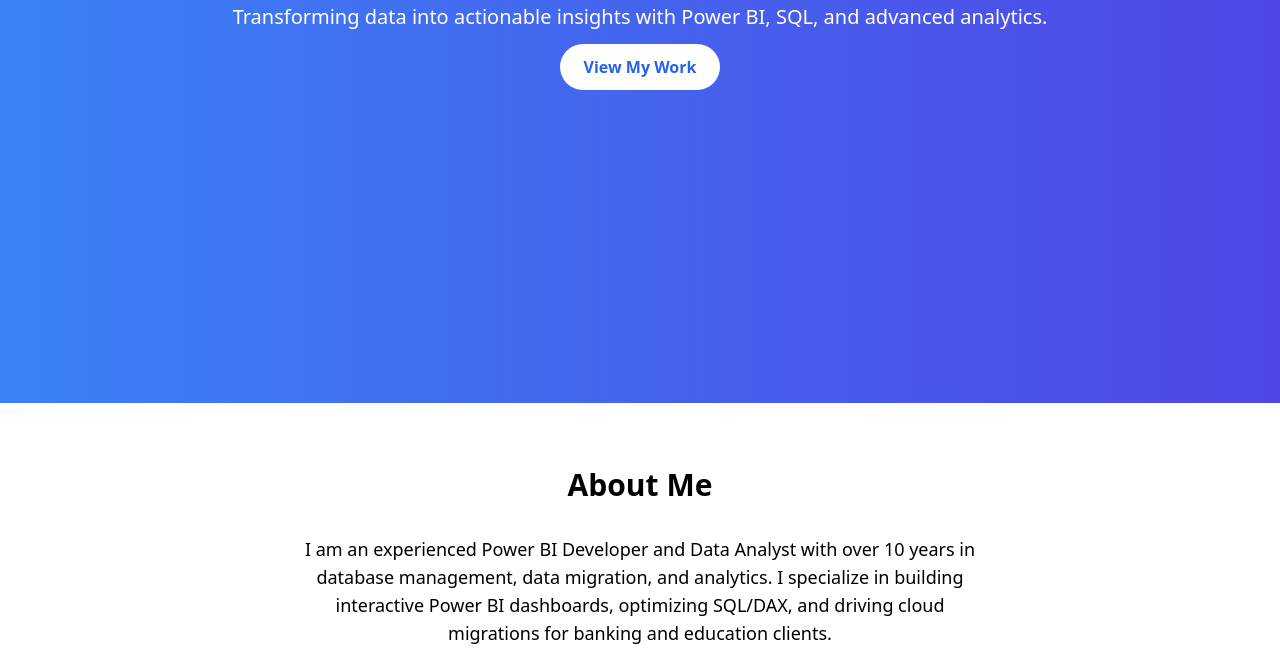
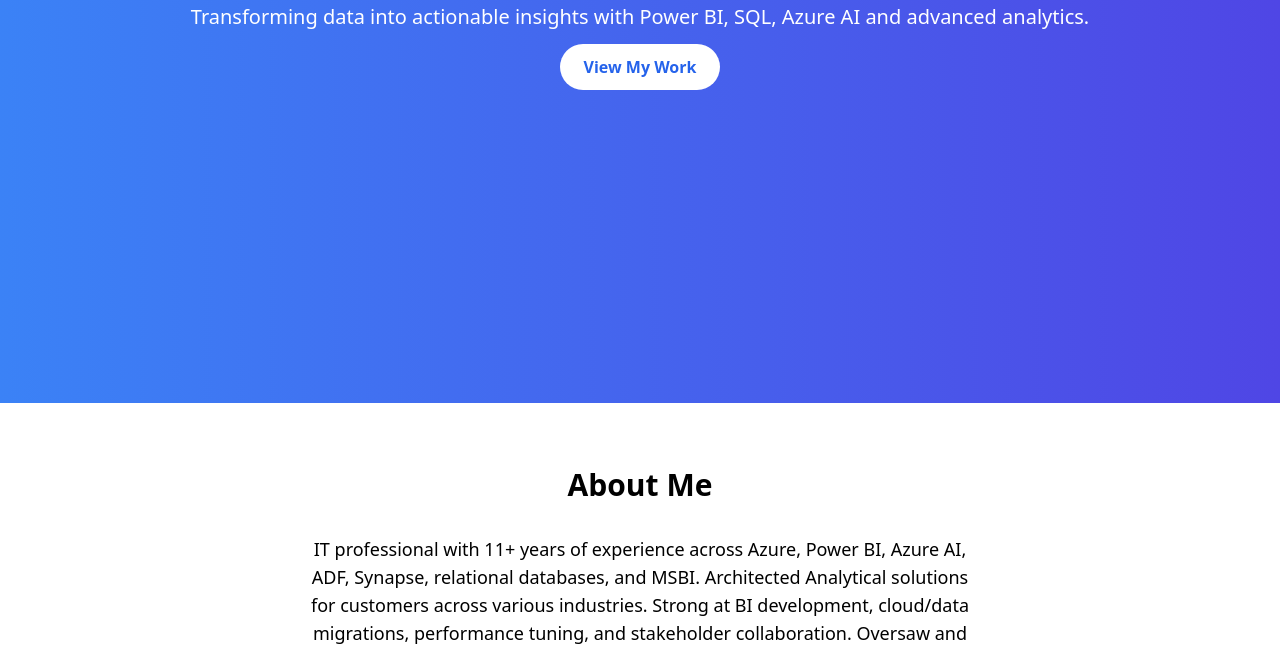
Before and after one commit to nithin399/nithin.github.io, a plain HTML site: page index.html in a window 1280 px wide. Shown: the part 461-1114 px from the top of the page. Drawn offline with nearby package versions, Linux system fonts and the light colour scheme.

Commit message:
Revise profile description and add certification
Updated the professional description and added Azure AI certification.

```diff
--- a/index.html
+++ b/index.html
@@ -29,7 +29,7 @@
   <section id="home" class="min-h-screen flex items-center bg-gradient-to-r from-blue-500 to-indigo-600 text-white">
     <div class="container mx-auto text-center">
       <h2 class="text-4xl md:text-6xl font-bold mb-4">Power BI Developer & Data Analyst</h2>
-      <p class="text-lg md:text-xl mb-6">Transforming data into actionable insights with Power BI, SQL, and advanced analytics.</p>
+      <p class="text-lg md:text-xl mb-6">Transforming data into actionable insights with Power BI, SQL, Azure AI and advanced analytics.</p>
       <a href="#projects" class="bg-white text-blue-600 px-6 py-3 rounded-full font-semibold hover:bg-gray-200">View My Work</a>
     </div>
   </section>
@@ -39,12 +39,15 @@
     <div class="container mx-auto text-center">
       <h2 class="text-3xl font-bold mb-8">About Me</h2>
       <p class="text-lg max-w-2xl mx-auto mb-4">
-        I am an experienced Power BI Developer and Data Analyst with over 10 years in database management, data migration, and analytics. I specialize in building interactive Power BI dashboards, optimizing SQL/DAX, and driving cloud migrations for banking and education clients.
+        IT professional with 11+ years of experience across Azure, Power BI, Azure AI, ADF, Synapse, relational databases, and MSBI. Architected Analytical solutions for customers across various industries.
+        Strong at BI development, cloud/data migrations, performance tuning, and stakeholder collaboration. Oversaw and led vendor teams, ensuring successful completion of projects by
+        coordinating efforts, monitoring progress, and maintaining clear communication between all stakeholders.  Active contributor to the Microsoft Fabric community.
       </p>
       <h3 class="text-xl font-semibold mt-6 mb-4">Education</h3>
       <p class="text-lg">B.Tech., Electronics and Communication Engineering, 2013<br>JNTU Institute of Engineering, Hyderabad</p>
       <h3 class="text-xl font-semibold mt-6 mb-4">Certifications</h3>
       <p class="text-lg">Microsoft Certified: Power BI Data Analyst Associate (PL-300)</p>
+      <p class="text-lg">Microsoft Certified: Azure AI Engineer Associate (AI - 102)</p>
       <h3 class="text-xl font-semibold mt-6 mb-4">Recognition</h3>
       <ul class="text-lg max-w-2xl mx-auto list-disc list-inside">
         <li>Industry Solution Award, Microsoft</li>
```
